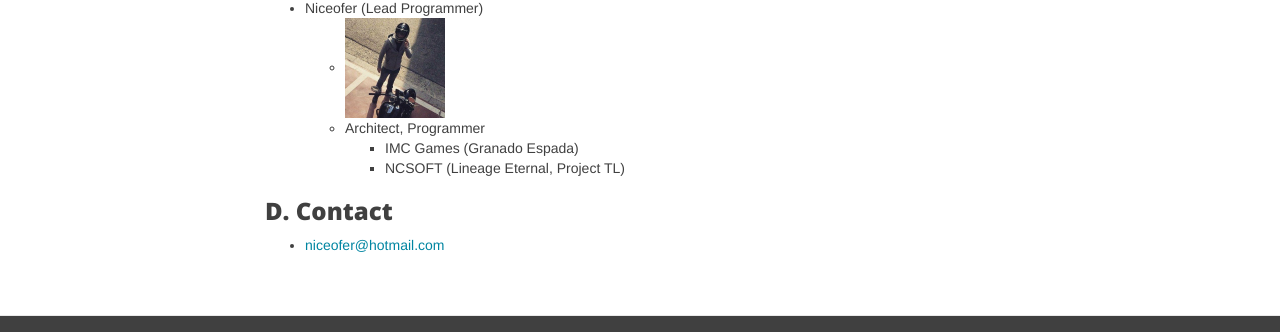
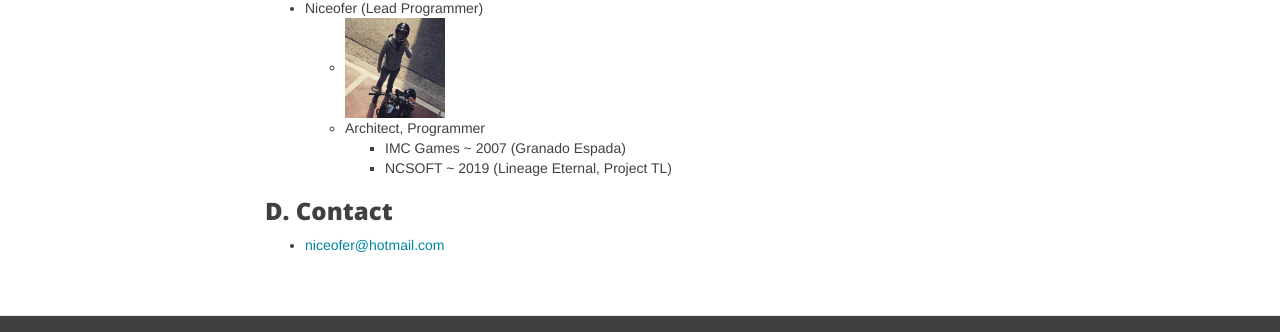
Before and after one commit to T4Framework/T4Framework_WebSite, a Jekyll site: the page built from docs/AboutMe.md, in a window 1280 px wide and 900 px high, scrolled down 572 px. Shown: the part 324-656 px from the top of the window. Built offline with Jekyll 4.4.1, drawn with Linux system fonts in a browser that asks for light colours; nearby versions of some CDN libraries.

Commit message:
Update AboutMe.md

```diff
--- a/docs/AboutMe.md
+++ b/docs/AboutMe.md
@@ -23,8 +23,8 @@ use-site-title: false
 - Niceofer (Lead Programmer)
   - <img src="https://t4framework.com/img/Noh.png" width="100px" height="100px">
   - Architect, Programmer
-    - IMC Games (Granado Espada)
-    - NCSOFT (Lineage Eternal, Project TL)
+    - IMC Games ~ 2007 (Granado Espada)
+    - NCSOFT ~ 2019 (Lineage Eternal, Project TL)
 
 ### D. Contact
 
```
